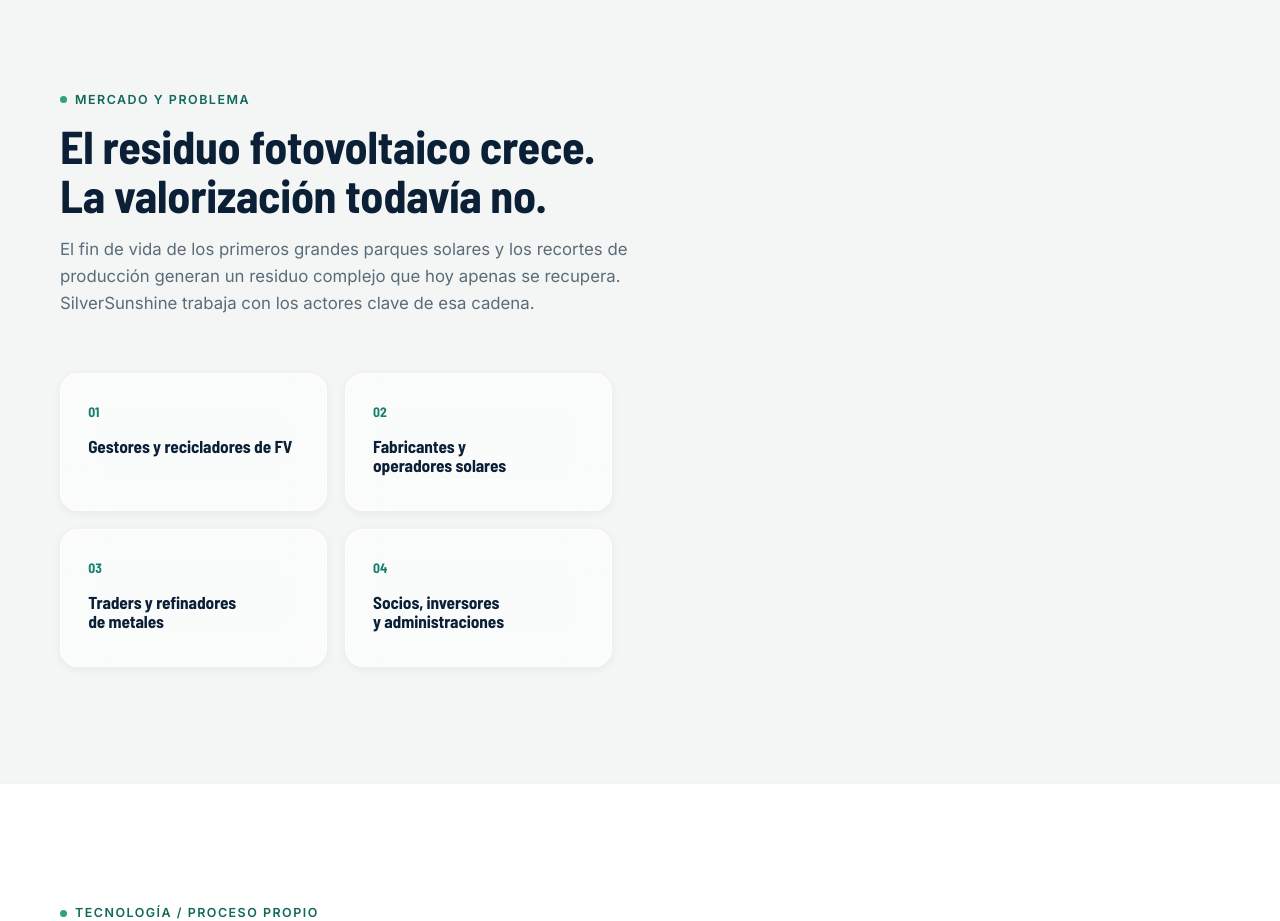
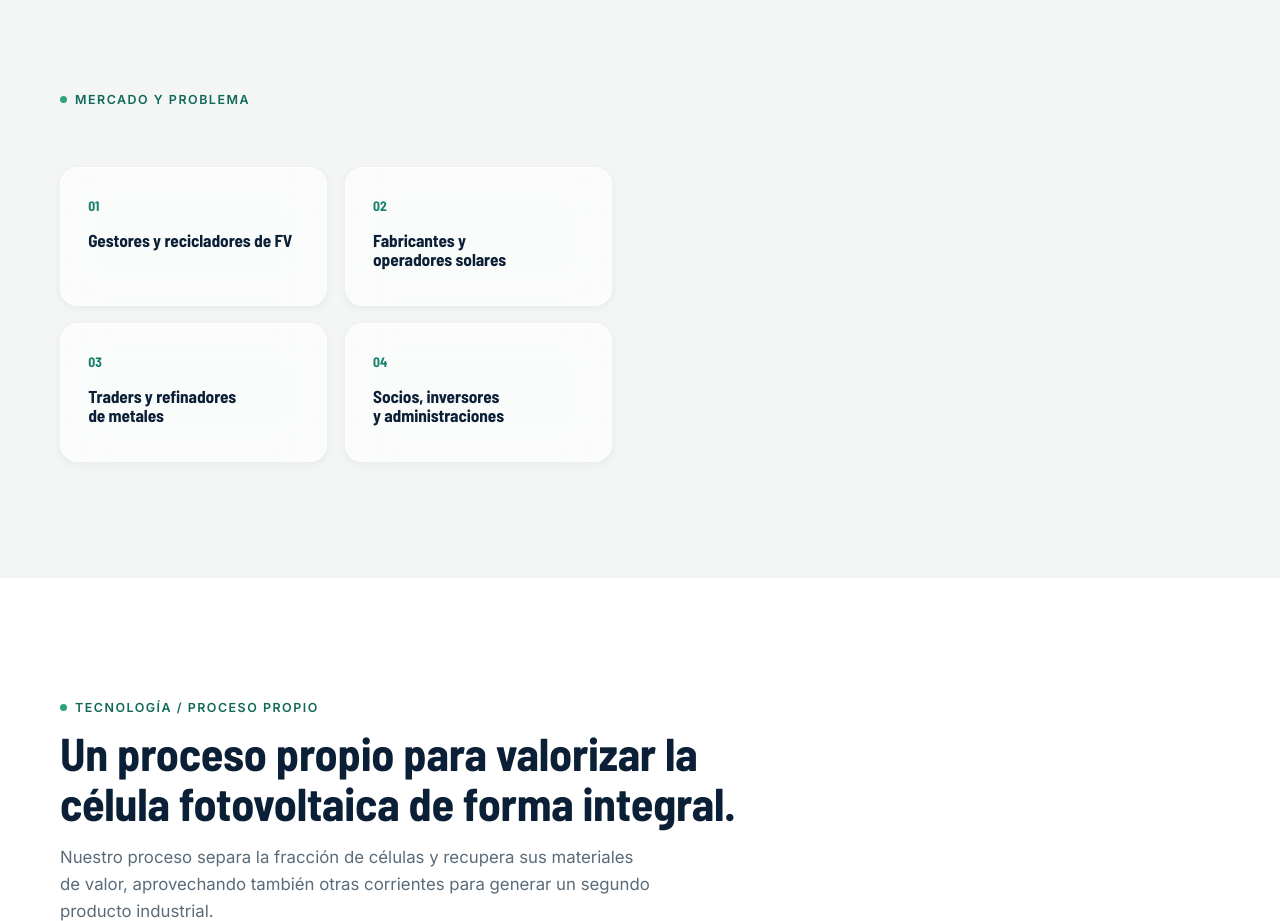
Before and after one commit to jroval/silversunshine, a plain HTML site: page index.html in a window 1280 px wide. Shown: the part 900-1821 px from the top of the page. Drawn offline with Linux system fonts and the light colour scheme.

Commit message:
Remove market section intro heading and paragraph
Co-Authored-By: Claude Sonnet 5 <noreply@anthropic.com>

```diff
--- a/index.html
+++ b/index.html
@@ -91,8 +91,6 @@
     <div class="container">
       <div class="section-head reveal">
         <span class="eyebrow">Mercado y problema</span>
-        <h2>El residuo fotovoltaico crece. La valorización todavía no.</h2>
-        <p>El fin de vida de los primeros grandes parques solares y los recortes de producción generan un residuo complejo que hoy apenas se recupera. SilverSunshine trabaja con los actores clave de esa cadena.</p>
       </div>
 
       <div class="market-split">
```
